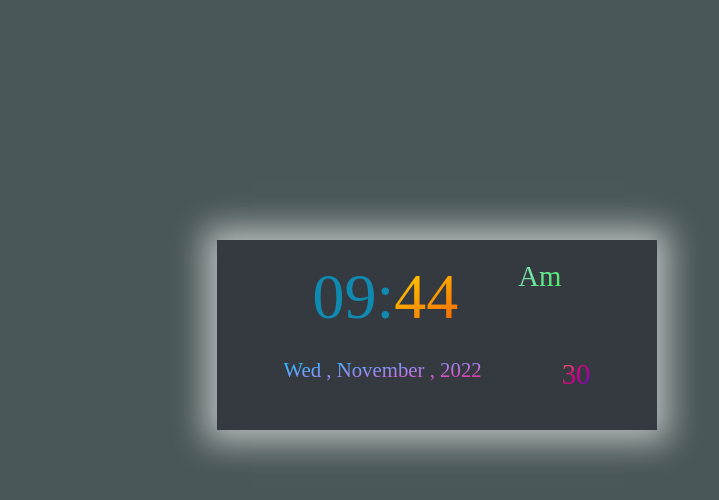
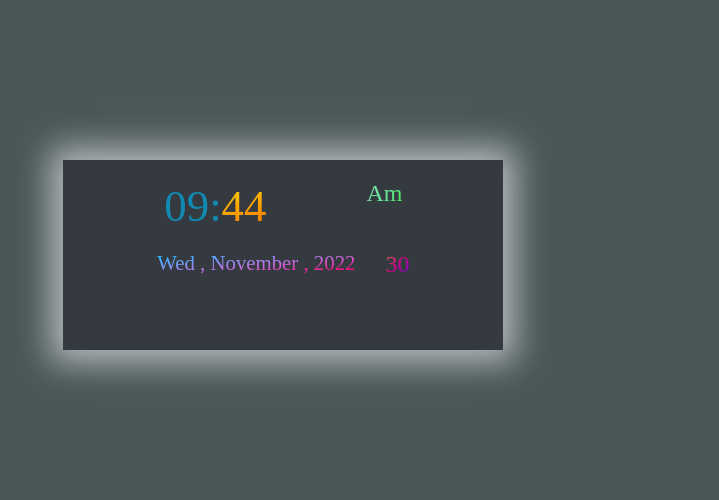
Before and after one commit to minzawthein/Digital-Clock, a plain HTML site: page index.html in a window 1280 px wide. Shown: the whole page, without its empty margins (231-950 px from the left). Drawn offline with Linux system fonts and the light colour scheme.

Commit message:
initial commit

```diff
--- /dev/null
+++ b/css/medium.css
@@ -0,0 +1,69 @@
+:root {
+    --display-font-size: 2.8rem;
+}
+
+article.container {
+    position: absolute;
+    background-color: var(--display-color);
+    width: 400px;
+    height: 150px;
+    top: 20%;
+    left: 23%;
+    padding: 20px;
+    box-shadow: 0px 0px 31px 12px rgba(255, 255, 255, 0.6);
+    -webkit-box-shadow: 0px 0px 31px 12px rgba(255, 255, 255, 0.6);
+}
+
+section.time {
+    display: flex;
+    margin-bottom: 1.2em;
+    justify-content: center;
+}
+
+section.time>span.hour {
+    color: #118ab2;
+    font-size: var(--display-font-size);
+}
+
+section.time>span.minute {
+    background-image: linear-gradient(to left top, #dc0000, #ed5700, #f88700, #feb400, #ffdf00);
+    -webkit-background-clip: text;
+    -moz-background-clip: text;
+    -webkit-text-fill-color: transparent;
+    -moz-text-fill-color: transparent;
+    font-size: var(--display-font-size);
+    padding-right: 100px;
+}
+
+section.time>span.period {
+    background-image: linear-gradient(to left top, #4aef03, #4bed5a, #5ae984, #73e3a3, #92dcb9);
+    -webkit-background-clip: text;
+    -moz-background-clip: text;
+    -webkit-text-fill-color: transparent;
+    -moz-text-fill-color: transparent;
+    font-size: 1.5rem;
+}
+
+section.date {
+    display: flex;
+    justify-content: center;
+}
+
+section.date>span.date-detail {
+    background-image: linear-gradient(to left top, #dc0000, #f40f82, #c76de0, #68a4ff, #00c7ff);
+    -webkit-background-clip: text;
+    -moz-background-clip: text;
+    -webkit-text-fill-color: transparent;
+    -moz-text-fill-color: transparent;
+    font-size: 1.3rem;
+    padding-right: 30px;
+}
+
+section.date>span.second {
+    background-image: linear-gradient(to left top, #0012dc, #a700af, #d40087, #e33e6d, #e37267);
+    -webkit-background-clip: text;
+    -moz-background-clip: text;
+    -webkit-text-fill-color: transparent;
+    -moz-text-fill-color: transparent;
+    font-size: 1.5rem;
+}
--- /dev/null
+++ b/css/small.css
@@ -0,0 +1,69 @@
+:root {
+    --display-font-size: 2rem;
+}
+
+article.container {
+    position: absolute;
+    background-color: var(--display-color);
+    width: 280px;
+    height: 100px;
+    top: 20%;
+    left: 12%;
+    padding: 20px;
+    box-shadow: 0px 0px 31px 12px rgba(255, 255, 255, 0.6);
+    -webkit-box-shadow: 0px 0px 31px 12px rgba(255, 255, 255, 0.6);
+}
+
+section.time {
+    display: flex;
+    margin-bottom: 1em;
+    justify-content: center;
+}
+
+section.time>span.hour {
+    color: #118ab2;
+    font-size: var(--display-font-size);
+}
+
+section.time>span.minute {
+    background-image: linear-gradient(to left top, #dc0000, #ed5700, #f88700, #feb400, #ffdf00);
+    -webkit-background-clip: text;
+    -moz-background-clip: text;
+    -webkit-text-fill-color: transparent;
+    -moz-text-fill-color: transparent;
+    font-size: var(--display-font-size);
+    padding-right: 100px;
+}
+
+section.time>span.period {
+    background-image: linear-gradient(to left top, #4aef03, #4bed5a, #5ae984, #73e3a3, #92dcb9);
+    -webkit-background-clip: text;
+    -moz-background-clip: text;
+    -webkit-text-fill-color: transparent;
+    -moz-text-fill-color: transparent;
+    font-size: 1.3rem;
+}
+
+section.date {
+    display: flex;
+    justify-content: center;
+}
+
+section.date>span.date-detail {
+    background-image: linear-gradient(to left top, #dc0000, #f40f82, #c76de0, #68a4ff, #00c7ff);
+    -webkit-background-clip: text;
+    -moz-background-clip: text;
+    -webkit-text-fill-color: transparent;
+    -moz-text-fill-color: transparent;
+    font-size: 1.1rem;
+    padding-right: 30px;
+}
+
+section.date>span.second {
+    background-image: linear-gradient(to left top, #0012dc, #a700af, #d40087, #e33e6d, #e37267);
+    -webkit-background-clip: text;
+    -moz-background-clip: text;
+    -webkit-text-fill-color: transparent;
+    -moz-text-fill-color: transparent;
+    font-size: 1.3rem;
+}
--- a/index.html
+++ b/index.html
@@ -4,8 +4,10 @@
     <meta charset="UTF-8">
     <meta http-equiv="X-UA-Compatible" content="IE=edge">
     <meta name="viewport" content="width=device-width, initial-scale=1.0">
+    <link rel="shortcut icon" href="img/digital-clock.svg" type="image/x-icon">
     <link rel="stylesheet" href="css/index.css">
-    <link rel="shortcut icon" href="img/digital-clock.svg" type="image/x-icon">
+    <link rel="stylesheet" media="screen and (max-device-width: 820px)" href="css/medium.css">
+    <link rel="stylesheet" media="screen and (max-device-width: 428px)" href="css/small.css">
     <title>DigitalClock</title>
 </head>
 <body>
```
